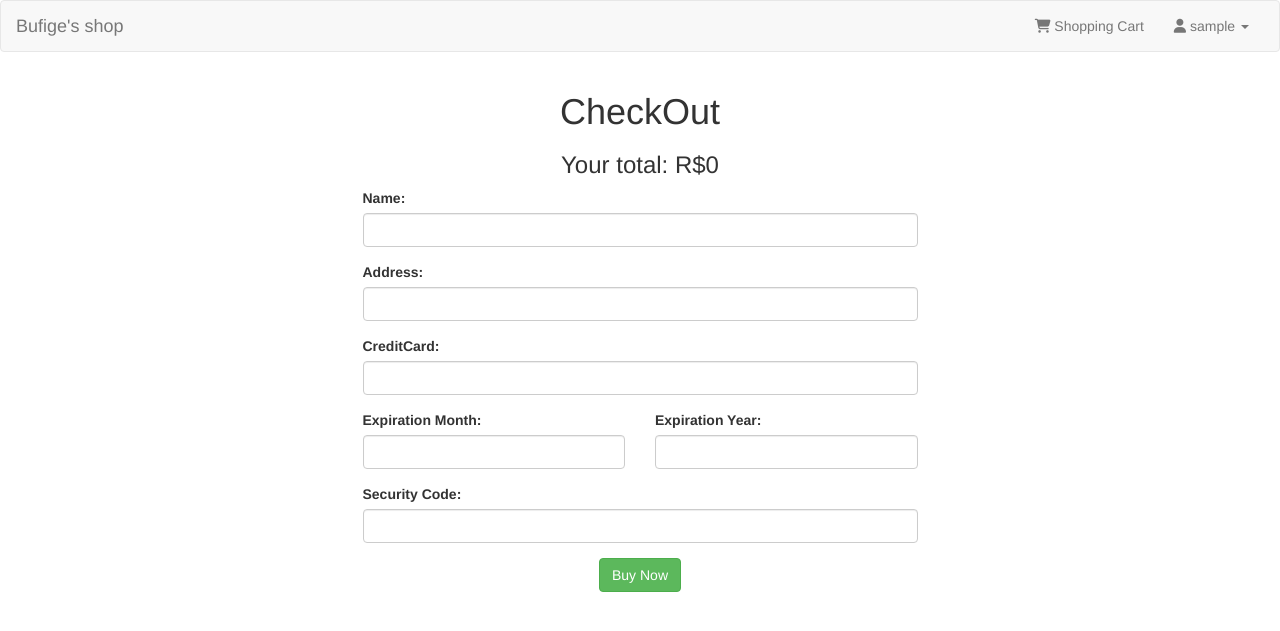
After one commit to Bufige/Ecommerce, a Django app: page /checkout/ in a window 1280 px wide. The commit adds this page. Shown: the top 631 px of the page. Run offline with Django 3.2, Linux system fonts and the light colour scheme; the visitor is signed in with stand-in values (Sample User, id 1); some libraries are stand-ins or nearby versions.

Commit message:
added checkout, fixed somethings, setting up for the buy on pagseguro

```diff
--- a/example/forms.py
+++ b/example/forms.py
@@ -33,3 +33,43 @@ class UserLoginForm(forms.Form):
         max_length = 32,
         widget = forms.PasswordInput(attrs={'class' : 'form-control'}),
     )
+
+
+
+class CheckOutForm(forms.Form):
+    username = forms.CharField(
+        required = True,
+        label = 'Name',
+        max_length = 64,
+        widget=forms.TextInput(attrs={'class' : 'form-control'}),
+    )
+    address = forms.CharField(
+        required = True,
+        label = 'Address',
+        max_length = 128,
+        widget=forms.TextInput(attrs={'class' : 'form-control'}),
+    )
+    cardnumber = forms.CharField(
+        required = True,
+        label = 'CreditCard',
+        max_length = 16,
+        widget = forms.TextInput(attrs={'class' : 'form-control'}),
+    )
+    cardmonth = forms.CharField(
+        required = True,
+        label = 'Expiration Month',
+        max_length = 2,
+        widget = forms.TextInput(attrs={'class' : 'form-control'}),
+    )
+    cardyear = forms.CharField(
+        required = True,
+        label = 'Expiration Year',
+        max_length = 2,
+        widget = forms.TextInput(attrs={'class' : 'form-control'}),
+    )
+    cardsc = forms.CharField(
+        required = True,
+        label = 'Security Code',
+        max_length = 3,
+        widget = forms.TextInput(attrs={'class' : 'form-control'}),
+    )
--- a/example/templates/cart.html
+++ b/example/templates/cart.html
@@ -33,7 +33,7 @@
         <div class="row">
         	<div class="col-sm-6 col-md-6 col-md-offset-3 col-sm-offset-3">
         		<div class="text-center" >
-        			<button type="button" class="btn btn-success">Checkout</button>
+        			<a href="{% url 'checkout' %}" type="button" class="btn btn-success">Checkout</a>
         		</div>
         	</div>
         </div>
--- /dev/null
+++ b/example/templates/checkout.html
@@ -0,0 +1,64 @@
+{% extends "master.html" %}
+
+{% block title %}
+    Aqui é a porra do carrinho mermaum
+{% endblock %}
+
+{% block content %}
+
+    <div class="row">
+        <div class="col-sm-6 col-md-6 col-md-offset-3 col-sm-offset-3">
+            <h1 class="text-center">CheckOut</h1>
+            <h3 class="text-center">Your total: R${{ totalprice}}</h3>
+            <form method="POST">
+                {% csrf_token %}
+                <div class="row">
+                    <div class="col-xs-12">
+                        <div class="form-group">
+                            {{ form.username.label_tag }}
+                            {{ form.username }}
+                        </div>
+                    </div>
+                    <div class="col-xs-12">
+                        <div class="form-group">
+                            {{ form.address.label_tag }}
+                            {{ form.address }}
+                        </div>
+                    </div>
+                    <div class="col-xs-12">
+                        <div class="form-group">
+                            {{ form.cardnumber.label_tag }}
+                            {{ form.cardnumber }}
+                        </div>
+                    </div>
+                    <div class="col-xs-12">
+                        <div class="row">
+                            <div class="col-xs-6">
+                                <div class="form-group">
+                                    {{ form.cardmonth.label_tag }}
+                                    {{ form.cardmonth }}
+                                </div>
+                            </div>
+                            <div class="col-xs-6">
+                                <div class="form-group">
+                                    {{ form.cardyear.label_tag }}
+                                    {{ form.cardyear }}
+                                </div>
+                            </div>
+                        </div>
+                    </div>
+                    <div class="col-xs-12">
+                        <div class="form-group">
+                            {{ form.cardsc.label_tag }}
+                            {{ form.cardsc }}
+                        </div>
+                    </div>
+                </div>
+                <div class="text-center">
+                    <button type="submit" class="btn btn-success">Buy Now</button>
+                </div>
+            </form>
+        </div>
+    </div>
+
+{% endblock %}
--- a/example/urls.py
+++ b/example/urls.py
@@ -10,5 +10,6 @@ urlpatterns = [
     url(r'^register/$', views.UserSignUp, name='register'),
     url(r'^logout/$', auth_views.logout,{'next_page': '/'},name='logout'),
     url(r'^addcart/(?P<id>[0-9]+)/$',views.AddCart,name='addcart'),
-    url(r'^cart/$', views.CartPageView, name='cart')
+    url(r'^cart/$', views.CartPageView, name='cart'),
+    url(r'^checkout/$',views.CheckOutPageView, name = 'checkout'),
 ]
--- a/example/views.py
+++ b/example/views.py
@@ -8,7 +8,7 @@ from django.contrib.auth.decorators import login_required
 from django.contrib.auth.models import User
 
 from django import forms
-from .forms import UserRegistrationForm,UserLoginForm
+from .forms import *
 from django.forms.models import model_to_dict
 from .models import Products
 from .cart.cart import Cart
@@ -25,6 +25,7 @@ class HomePageView(TemplateView):
 
 		cart_total = self.request.session.get('cart_total',0)
 		self.request.session['cart_total'] = cart.total()
+
 
 
 		return render(request,'index.html', {'products': products})
@@ -91,14 +92,25 @@ def AddCart(request,id):
 
 	cart.add(product,update = True)
 
-	#print(cart.get(id))
-
-
 
 	return redirect('/')
 
 def CartPageView(request):
 
 	cart = Cart(request)
-	print(cart.totalprice())
 	return render(request, 'cart.html', {'products' : cart.getall(), 'totalprice' : cart.totalprice() })
+
+
+@login_required(login_url='/login')
+def CheckOutPageView(request):
+	if request.method == 'POST':
+		form = CheckOutForm()
+		if form.is_valid():
+			userObj = form.cleaned_data
+			username = userObj['username']
+			email = userObj['email']
+			creditcard = userObj['creditcard']
+	else:
+		form = CheckOutForm()
+	cart = Cart(request)
+	return render(request, 'checkout.html', {'form' : form , 'products' : cart.getall(), 'totalprice' : cart.totalprice() })
--- a/website/urls.py
+++ b/website/urls.py
@@ -18,6 +18,6 @@ from django.contrib import admin
 
 
 urlpatterns = [
-    url(r'^admin/', admin.site.urls,name='admin'),
+    url(r'^admin/', admin.site.urls),
     url(r'^', include('example.urls')),
 ]
```
Also changed, not shown: website/settings.py (+7 -0 lines), 1 other file.
